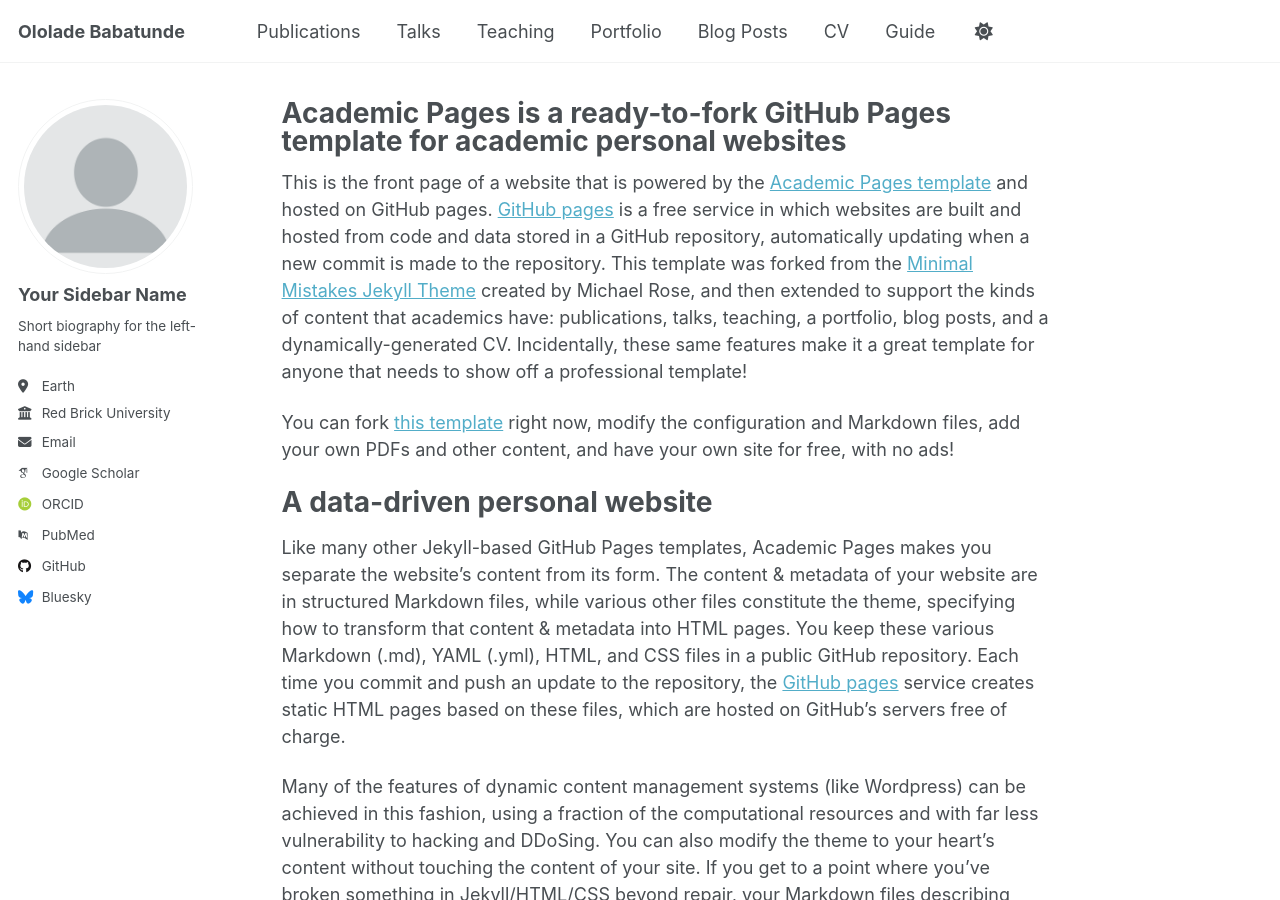
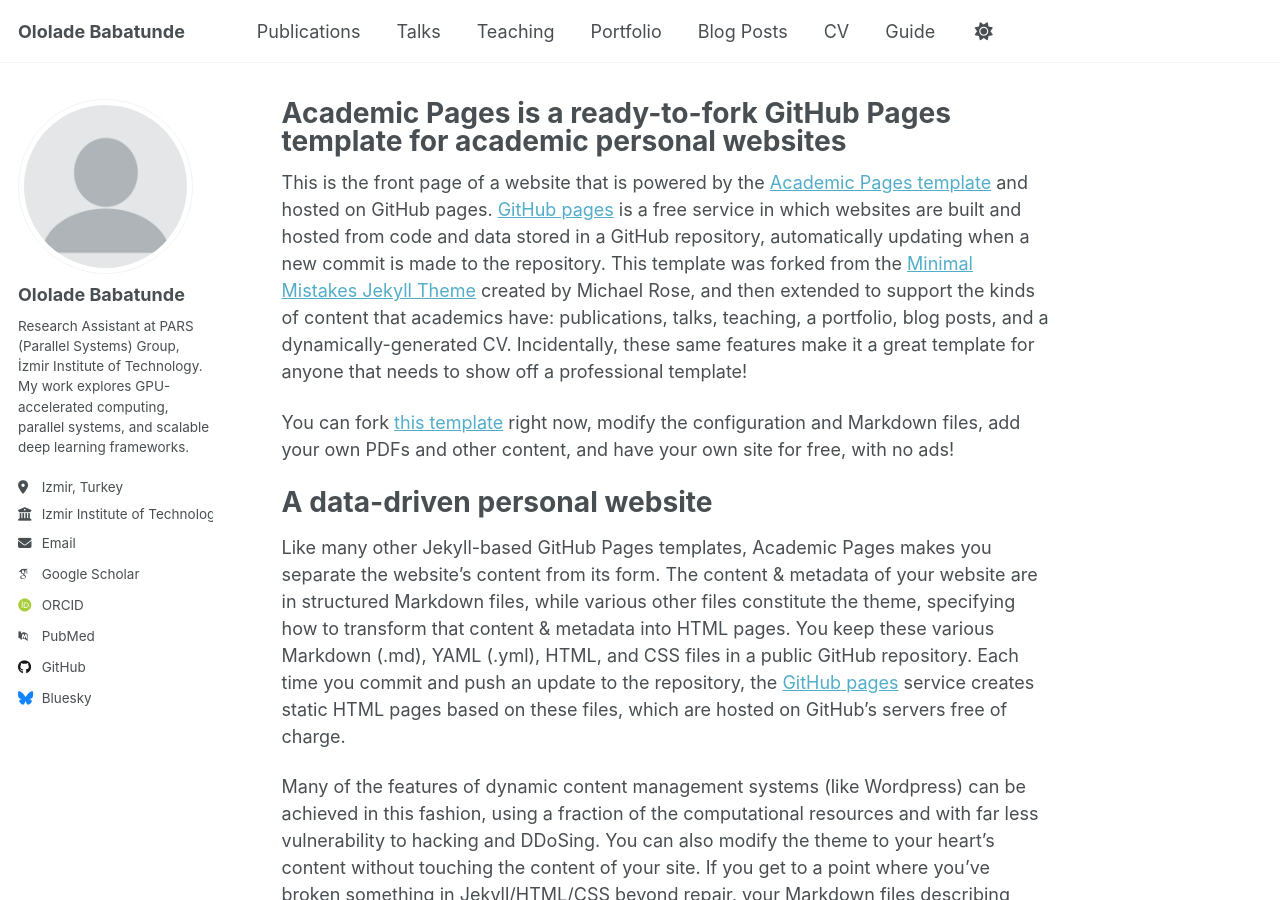
Before and after one commit to Babatunde50/babatunde50.github.io, a Jekyll site: the page built from _pages/about.md, in a window 1280 px wide and 900 px high. Built offline with Jekyll 4.4.1, drawn with Linux system fonts in a browser that asks for light colours; some web fonts are replaced; a script that is not in the unit is left out.

Commit message:
update author settings

```diff
--- a/_config.yml
+++ b/_config.yml
@@ -24,13 +24,13 @@ repository               : "github.com/babatunde50/babatunde50.github.io" # the
 author:
   # Biographic information
   avatar           : "profile.png"
-  name             : "Your Sidebar Name"
+  name             : "Ololade Babatunde"
   pronouns         : # example: "she/her"
-  bio              : "Short biography for the left-hand sidebar"
-  location         : "Earth"
-  employer         : "Red Brick University"
+  bio              : "Research Assistant at PARS (Parallel Systems) Group, İzmir Institute of Technology. My work explores GPU-accelerated computing, parallel systems, and scalable deep learning frameworks."
+  location         : "Izmir, Turkey"
+  employer         : "Izmir Institute of Technology"
   uri              : # URL
-  email            : "none@example.org"
+  email            : "ololadebabatunde@iyte.edu.tr"
 
   # Academic websites
   academia         : # URL
```
